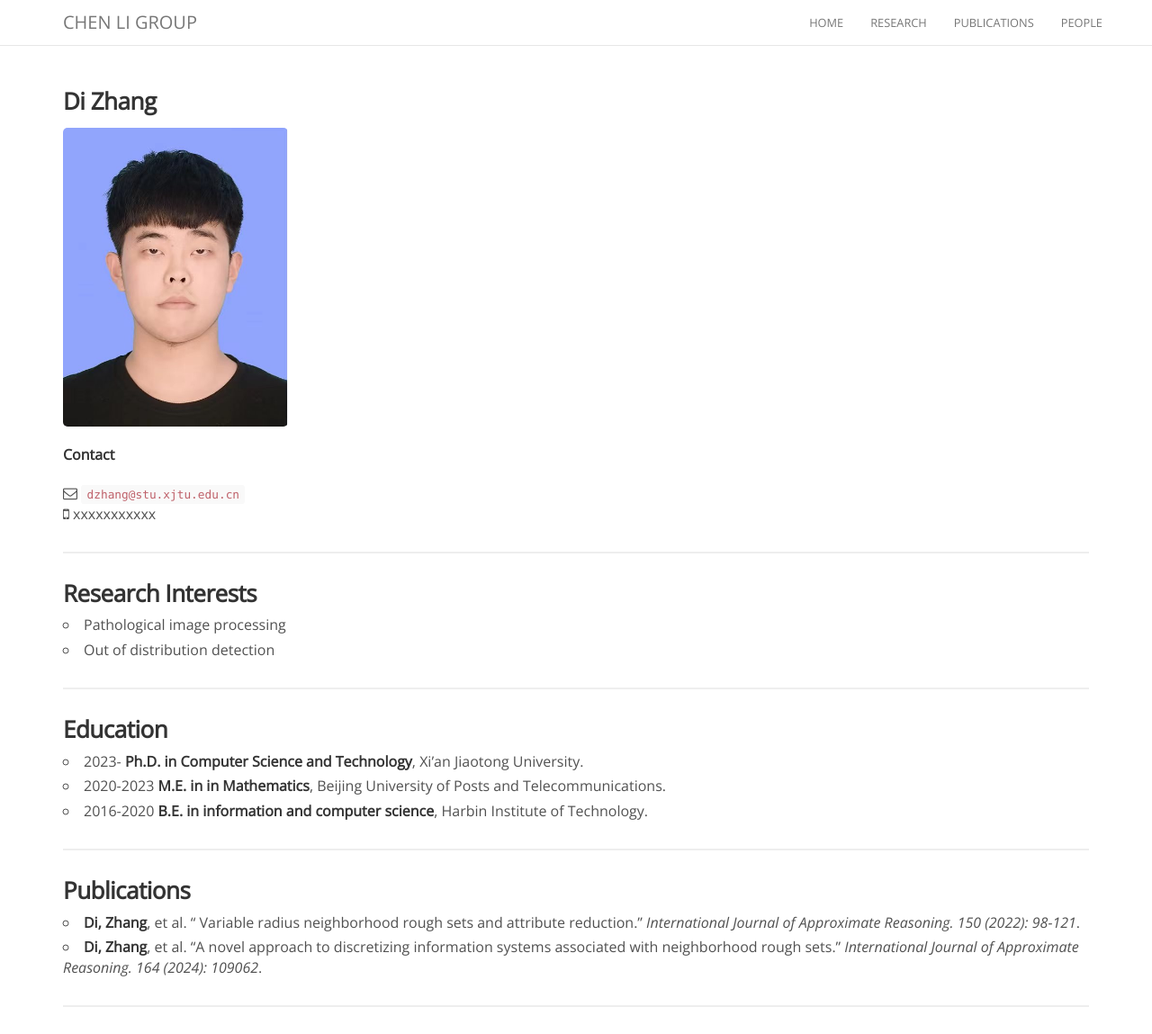
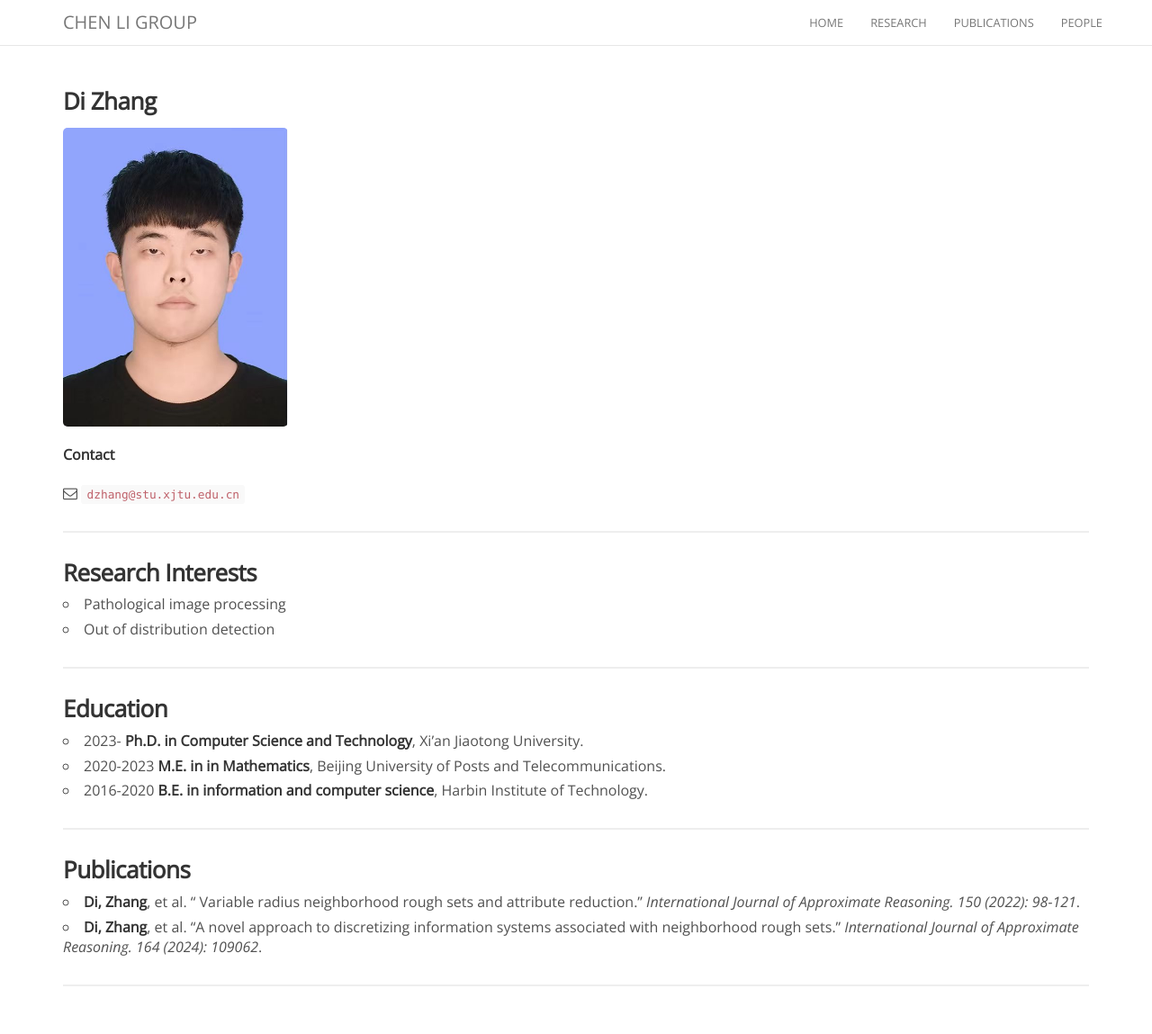
Before and after one commit to chenligroup/chenligroup.github.io, a Jekyll site: the page built from _people/Di_Zhang.md, in a window 1280 px wide and 1149 px high. Shown: the whole window at 90% size. Built offline with Jekyll 4.4.1, drawn with Linux system fonts in a browser that asks for light colours; nearby versions of some CDN libraries; comment, search, counter and statistics services are not loaded.

Commit message:
Update Di_Zhang.md

```diff
--- a/_people/Di_Zhang.md
+++ b/_people/Di_Zhang.md
@@ -10,7 +10,6 @@ joined: 2023
 **Contact**
 
 <i class="fa fa-envelope-o"></i> `dzhang@stu.xjtu.edu.cn`<br>
-<i class="fa fa-mobile"></i> xxxxxxxxxxx
 
 <hr>
 
```
